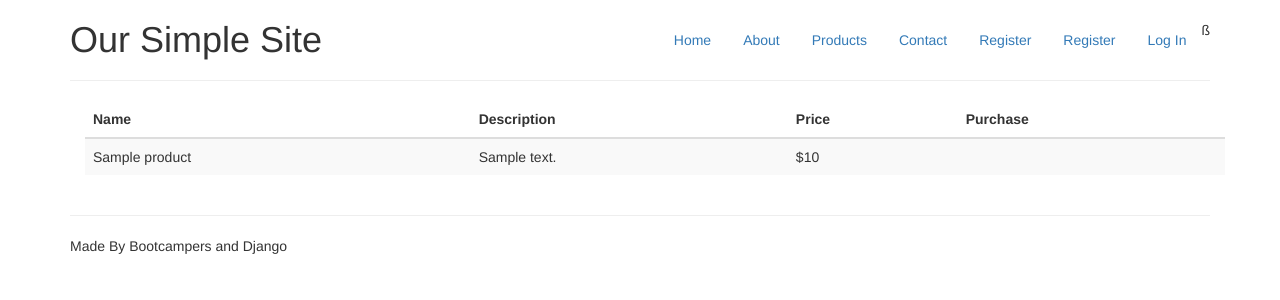
After one commit to IreneG5/auth_demo-paypal, a Django app: template templates/products/products.html in a window 1280 px wide. The commit adds this page. Shown: the top 300 px of the page. Run offline with Django 3.2, Linux system fonts and the light colour scheme; the template is opened without the code that fills it: most values are stand-ins (such as "Sample title", 1, 10 or a date in 2020); some libraries are stand-ins or nearby versions.

Commit message:
Add Paypal Basic Payments

```diff
--- a/accounts/backends.py
+++ b/accounts/backends.py
@@ -1,4 +1,6 @@
 from models import User
+from django.utils import timezone
+from django.contrib import messages
 
 
 class EmailAuth(object):
@@ -9,7 +11,7 @@ class EmailAuth(object):
         try:
             user = User.objects.get(email=email)
             if user.check_password(password):
-                return user
+                    return user
 
         except User.DoesNotExist:
             return None
--- a/auth_demo/urls.py
+++ b/auth_demo/urls.py
@@ -17,6 +17,12 @@ from django.conf.urls import url
 from django.contrib import admin
 from hello import views as hello_views
 from accounts import views as accounts_views
+from django.conf.urls import url, include
+from paypal.standard.ipn import urls as paypal_urls
+from paypal_store import views as paypal_views
+from products import views as product_views
+
+
 
 urlpatterns = [
     url(r'^admin/', admin.site.urls),
@@ -27,4 +33,8 @@ urlpatterns = [
     url(r'^logout/$', accounts_views.logout, name='logout'),
     url(r'^cancel_subscription/$', accounts_views.cancel_subscription, name='cancel_subscription'),
     url(r'^subscriptions_webhook/$', accounts_views.subscriptions_webhook, name='subscriptions_webhook'),
+    url(r'^a-very-hard-to-guess-url/', include(paypal_urls)),
+    url(r'^paypal-return', paypal_views.paypal_return),
+    url(r'^paypal-cancel', paypal_views.paypal_cancel),
+    url(r'^products/$', product_views.all_products)
 ]
--- a/templates/base.html
+++ b/templates/base.html
@@ -19,6 +19,7 @@
        <ul class="nav nav-pills pull-right">
            <li><a href="#">Home</a></li>
            <li><a href="#">About</a></li>
+           <li><a href="/products/">Products</a></li>
            <li><a href="#">Contact</a></li>
            <li><a href="{%  url 'register' %}">Register</a></li>
            {% if user.is_authenticated %}
--- /dev/null
+++ b/templates/products/products.html
@@ -0,0 +1,23 @@
+{% extends "base.html" %}
+{% block content %}
+    <table class="table table-striped">
+        <thead>
+            <tr>
+                <th>Name</th>
+                <th>Description</th>
+                <th>Price</th>
+                <th>Purchase</th>
+            </tr>
+        </thead>
+        <tbody>
+            {% for product in products %}
+                <tr>
+                    <td>{{ product.name }}</td>
+                    <td>{{ product.description }}</td>
+                    <td>${{ product.price }}</td>
+                    <td>{{ product.paypal_form.sandbox }}</td>
+                </tr>
+            {% endfor %}
+        </tbody>
+    </table>
+{% endblock %}
```
Also changed, not shown: accounts/views.py (+18 -10 lines), auth_demo/settings.py (+8 -0 lines), templates/paypal/paypal_cancel.html (added, +10 -0 lines), templates/paypal/paypal_return.html (added, +10 -0 lines), db.sqlite3.
